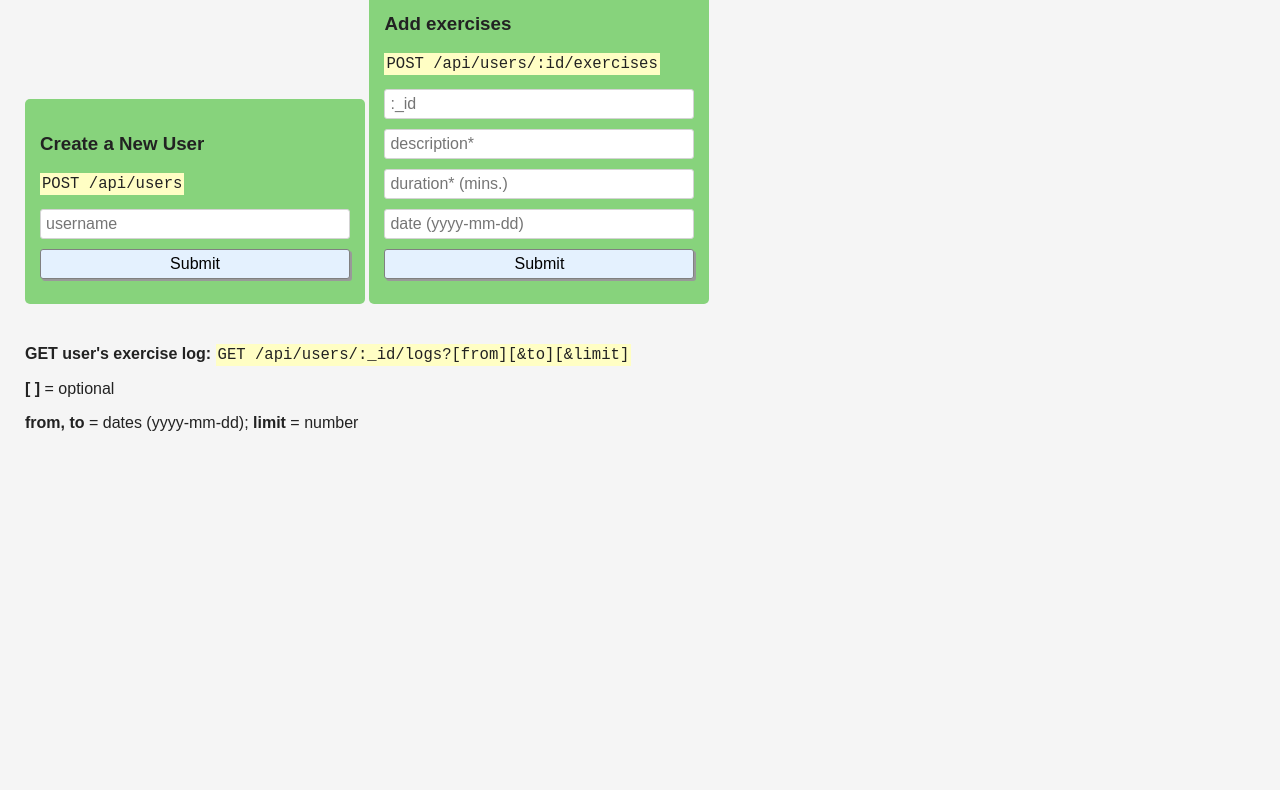
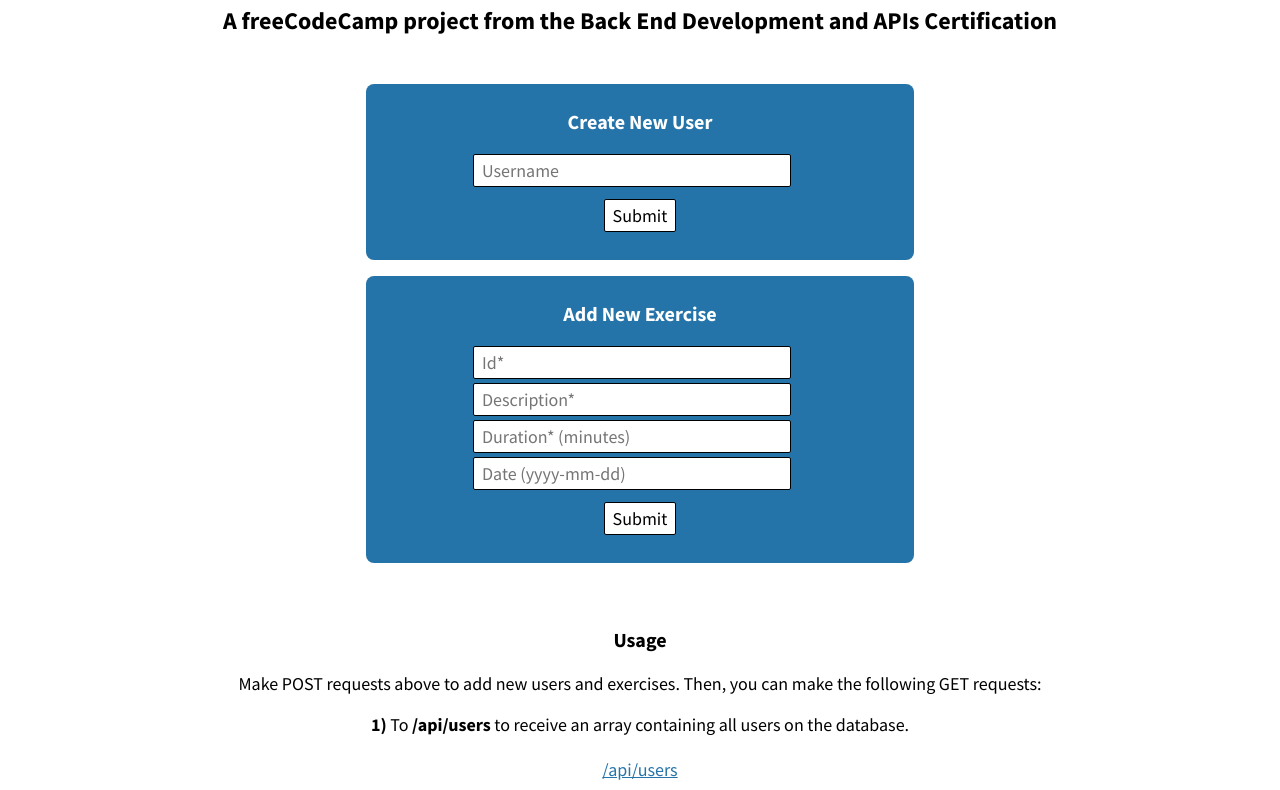
Before and after one commit to victordrumond/exercise-tracker, a website: page views/index.html in a window 1280 px wide. Shown: the part 104-894 px from the top of the page. Before the commit the page ends 800 px from the top, so only its background shows below. Drawn offline with Linux system fonts and the light colour scheme; files that its build step writes are made by us from their sources.

Commit message:
Update style

```diff
--- a/public/style.css
+++ b/public/style.css
@@ -1,59 +1,110 @@
-* {
-  box-sizing: border-box;
+@import url('https://fonts.googleapis.com/css2?family=Source+Sans+Pro:wght@300;400;600;700&display=swap');
+
+body {
+	font-family: 'Source Sans Pro', sans-serif;
+	font-size: 16px;
+	color: black;
+	background-color: white;
+	text-align: center;
 }
 
-body {
-  font-family:sans-serif;
-  margin: 25px;
-  color: #222;
-  background-color: #f5f5f5;
+#title-container {
+	margin: 3rem 0;
 }
 
-h1 {
-  font-weight: bold;
+#main-container {
+	width: 90%;
+	margin: 0 auto 6rem;
+}
 
+h3 {
+	font-size: 20px;
+  margin-top: 4rem;
+}
+
+#add-user-container, #add-exercise-container {
+  width: 500px;
+  margin: 0 auto;
+  padding: 1px 1.5rem 1.5rem;
+  background-color: #2574A9;
+  border-radius: 0.5rem;
+}
+
+#add-user-container {
+  margin-bottom: 1rem;
+}
+
+#user-form, #exercise-form {
+  display: flex;
+  flex-direction: column;
+  align-items: center;
+}
+
+#user-form input, #exercise-form input {
+  margin-bottom: 0.25rem;
+}
+
+.button {
+  margin-top: 0.5rem;
+}
+
+#user-form h3, #exercise-form h3 {
+  color: white;
+  margin-top: 1.5rem;
+}
+
+input[type=text] {
+  font-family: 'Source Sans Pro', sans-serif;
+  font-size: 18px;
+  width: 300px;
+  margin-right: 1rem;
+  padding: 0.25rem 0.5rem;
+  border: 1px solid black;
+  border-radius: 2px;
+}
+
+input[type=submit] {
+  cursor: pointer;
+  font-family: 'Source Sans Pro', sans-serif;
+  font-size: 18px;
+  padding: 0.25rem 0.5rem;
+  border: 1px solid black;
+  border-radius: 2px;
+  background-color: white;
+  color: black;
+}
+
+input[type=submit]:hover {
+  background-color: lightgrey;
 }
 
 p {
-  max-width: 900px;
+	font-size: 18px;
 }
 
-form {
-  margin-bottom: 25px;
-  padding: 15px;
-  background-color: #87D37C;
-  display: inline-block;
-  width: 100%;
-  max-width: 340px;
-  border-radius: 5px;
+span {
+  position: relative;
+  left: -10px;
 }
 
-input {
-  display: block;
-  margin-bottom: 10px;
-  padding: 5px;
-  width: 100%;
-  border: 1px solid lightgrey;
-  border-radius: 3px;
-  font-size: 16px;
-}
-
-input[type=submit] {
-  font-size: 16px;
-  border-radius: 3px;
-  background-color: #E4F1FE;
-  border: 1px solid grey;
-  box-shadow: 2px 2px #999;
-  cursor: pointer;
-}
-
-input[type=submit]:hover {
-  background-color: #FFFEC4;
+.output-item {
+  margin-left: 0.5rem;
 }
 
 code {
-  font-family: monospace;
-  font-size: 1.2em;
-  background-color: #FFFEC4;
-  padding: 2px;
+	font-family: monospace;
+	font-size: 18px;
+  padding: 5px;
+	line-height: 2;
+  color: black;
+  background-color: lightgrey;
 }
+
+a {
+	color: #2574A9;
+	font-size: 18px;
+}
+
+.exemple-link {
+	line-height: 1.8;
+}
--- a/views/index.html
+++ b/views/index.html
@@ -2,40 +2,68 @@
 <html>
 
   <head>
-    <title>Exercise Tracker | freeCodeCamp</title>
-    <link rel="shortcut icon" href="https://cdn.freecodecamp.org/universal/favicons/favicon.ico" type="image/x-icon" />
-    <link href="https://fonts.googleapis.com/css?family=Roboto" rel="stylesheet" type="text/css" />
-    <link href="style.css" rel="stylesheet" type="text/css" />
+    <title>Exercise Tracker</title>
+    <link rel="shortcut icon" href="" type="image/x-icon"/>
+    <link href="style.css" rel="stylesheet" type="text/css"/>
   </head>
 
   <body>
-    <div class="container">
-      <h1>Exercise tracker</h1>
-      <!--Post request: create new user-->
-      <form action="/api/users" method="post">
-        <h3>Create a New User</h3>
-        <p><code>POST /api/users</code></p>
-        <input id="uname" type="text" name="username" placeholder="username" />
-        <input type="submit" value="Submit" />
-      </form>
-      <!--Post request: create new exercise-->
-      <form id="exercise-form" action="/api/users/:id/exercises" method="post">
-        <h3>Add exercises</h3>
-        <p><code>POST /api/users/:id/exercises</code></p>
-        <input id="uid" type="text" name="id" placeholder=":_id" />
-        <input id="desc" type="text" name="description" placeholder="description*" />
-        <input id="dur" type="text" name="duration" placeholder="duration* (mins.)" />
-        <input id="date" type="text" name="date" placeholder="date (yyyy-mm-dd)" />
-        <input type="submit" value="Submit" />
-      </form>
+    <!--Title-->
+    <div id="title-container">
+      <h1>Exercise Tracker</h1>
+      <h2>A freeCodeCamp project from the Back End Development and APIs Certification</h2>
+    </div>
+    <!--Content-->
+    <div id="main-container">
+      <div id="add-user-container">
+        <!--POST request: create new user-->
+        <form id="user-form" action="/api/users" method="POST">
+          <h3>Create New User</h3>
+          <input id="username-input" type="text" name="username" placeholder="Username"/>
+          <input class="button" type="submit" value="Submit">
+        </form>
+      </div>
+      <div id="add-exercise-container">
+        <!--POST request: create new exercise-->
+        <form id="exercise-form" action="/api/users/:id/exercises" method="POST">
+          <h3>Add New Exercise</h3>
+          <input id="uid" type="text" name="id" placeholder="Id*" />
+          <input id="desc" type="text" name="description" placeholder="Description*" />
+          <input id="dur" type="text" name="duration" placeholder="Duration* (minutes)" />
+          <input id="date" type="text" name="date" placeholder="Date (yyyy-mm-dd)" />
+          <input class="button" type="submit" value="Submit">
+        </form>
+      </div>
+      <h3>Usage</h3>
+      <p>Make POST requests above to add new users and exercises. Then, you can make the following GET requests:</p>
+      <p><b>1) </b>To <b>/api/users</b> to receive an array containing all users on the database.</p>
+      <a href="/api/users" class="exemple-link">/api/users</a>
+      <p><b>2) </b>To <b>/api/users/:id/logs?[from][&to][&limit]</b> to receive the exercise log of a specific user.</p>
+      <a href="/api/users/vuthe27x1tduzgr0rp10/logs?from=2021-12-01&to=2022-01-31" class="exemple-link">/api/users/vuthe27x1tduzgr0rp10/logs?from=2021-12-01&to=2022-01-31</a>
       <p>
-        <strong>GET user's exercise log: </strong>
-        <code>GET /api/users/:_id/logs?[from][&amp;to][&amp;limit]</code>
+        <b>Note</b>: you can add [from], [to] and [limit] as optional parameters to retrieve part of the exercise log of any user.
+        [From] and [to] are dates in yyyy-mm-dd format while [limit] is an integer of how many logs to send back.
       </p>
-      <p><strong>[ ]</strong> = optional</p>
-      <p><strong>from, to</strong> = dates (yyyy-mm-dd); <strong>limit</strong> = number</p>
+      <h3>Outputs</h3>
+      <p><b>User:</b>
+        <code class="output-item">{"_id": "vuthe27x1tduzgr0rp10", "username": "John Doe"}</code>
+      </p>
+      <p><b>Exercise:</b>
+        <code class="output-item">{"username": "John Doe", "_id": "vuthe27x1tduzgr0rp10", "description": "Work", "duration": 360, "date": "Wed Dec 29 2021"}</code>
+      </p>
+      <p><b>Logs:</b>
+        <code class="output-item">{"username": "John Doe", "_id": "vuthe27x1tduzgr0rp10", "count": 3, "log":
+          [{"description": "Work", "duration": 360, "date": "Wed Dec 29 2021"},
+            {"description": "Party", "duration": 120, "date": "Fri Dec 31 2021"},
+            {"description": "Rest", "duration": 60, "date": "Sat Jan 01 2022"}]}
+        </code>
+      </p>
+      <h3>Learn More</h3>
+      <p>
+        For more information please visit this project's repository on
+        <a href="https://github.com/victordrumond/exercise-tracker" target="_blank">GitHub</a>.
+      </p>
     </div>
-
     <script>
       const exerciseForm = document.getElementById("exercise-form");
       exerciseForm.addEventListener("submit", () => {
```
